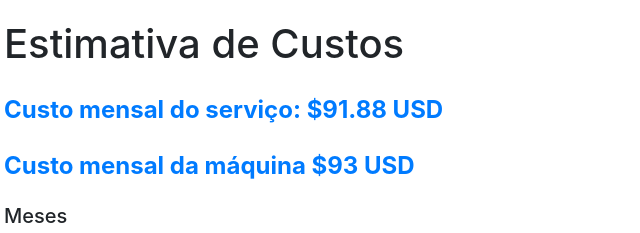
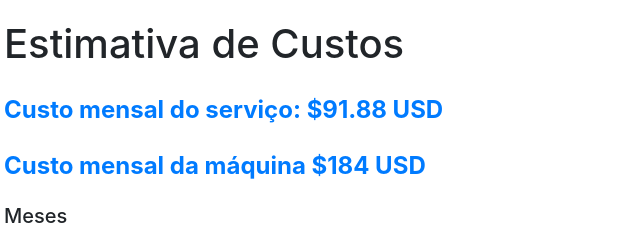
Before and after one commit to FourLab-Foursys/rag-service-calc.github.io, a plain HTML site: page index.html in a window 1280 px wide. Shown: the top 233 px of the page, 81-721 px from the left. Drawn offline with nearby package versions, Linux system fonts and the light colour scheme.

Commit message:
Update index.html

```diff
--- a/index.html
+++ b/index.html
@@ -613,7 +613,7 @@
        const configs = obterConfiguracao(totalTokens);
         mediaPrecoMaquina = calcularMediaPrecoMaquina(configs);
         mediaPrecoEnergia = calcularMediaCustoMensalEnergia(configs)
-        const custoMaquinaMensal = (mediaPrecoMaquina / periodo) + mediaPrecoEnergia;
+        const custoMaquinaMensal = (mediaPrecoMaquina / periodo) + mediaPrecoEnergia + totalServiceCost + totalPineconeCost + totalDatabaseCost;
         const custoTotalServico = custoServicoMensal * periodo;
         const custoTotalMaquina = custoMaquinaMensal * periodo;
         document.getElementById('totalCost').innerText = `Custo mensal do serviço: $${validateInputNumber(custoServicoMensal.toFixed(2))} USD`;
```
